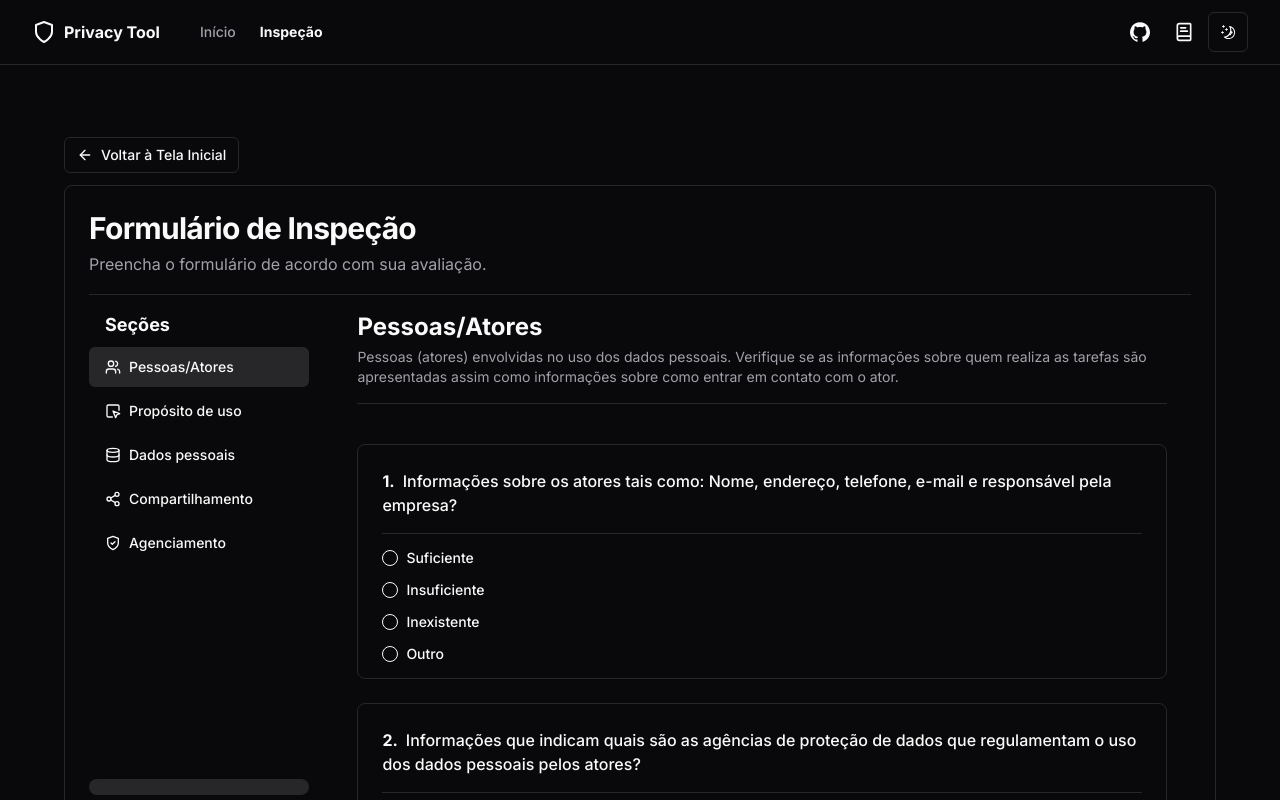
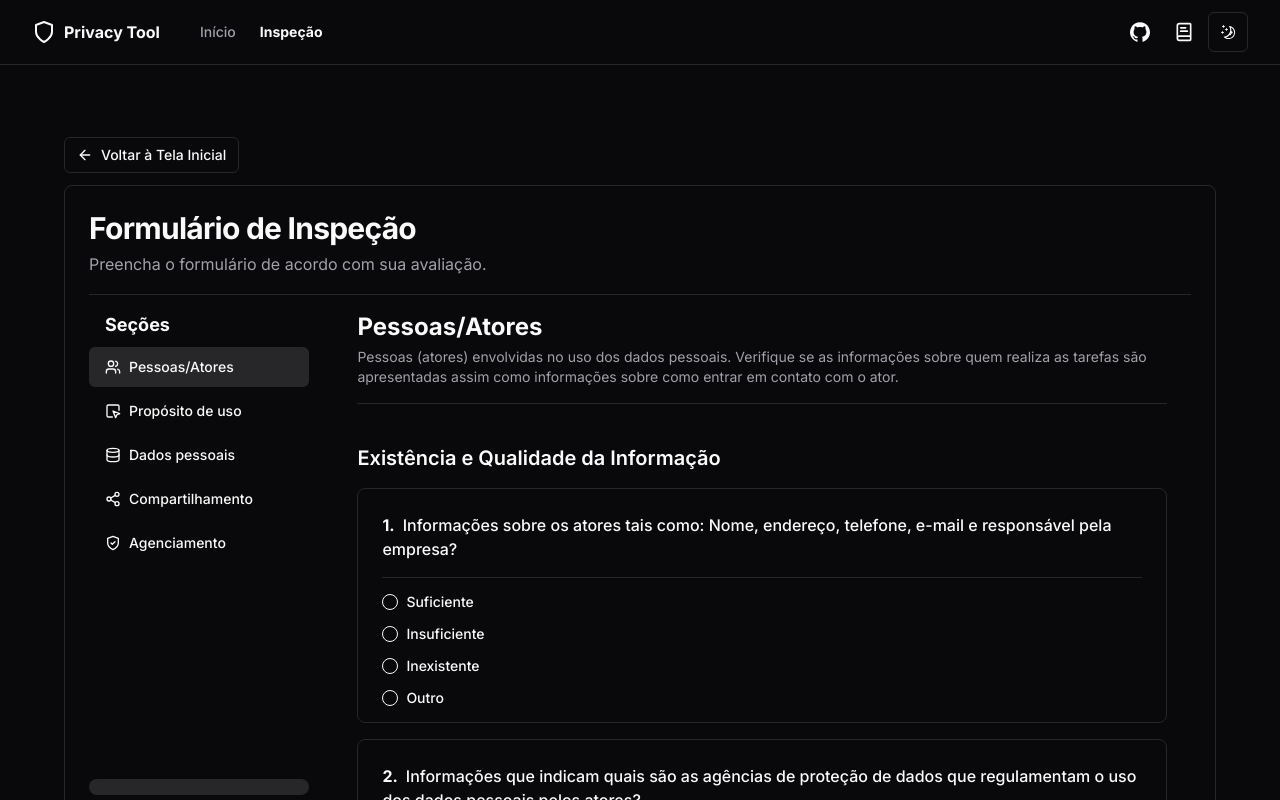
Before and after one commit to malumsz/tcc, a Next.js app: page /form-page in a window 1280 px wide. Shown: the top 800 px of the page. Built offline with nearby package versions, Linux system fonts and the light colour scheme.

Commit message:
form sections

```diff
--- a/components/form.tsx
+++ b/components/form.tsx
@@ -11,47 +11,61 @@ import { ScrollArea } from "@/components/ui/scroll-area"
 import { Separator } from "@/components/ui/separator"
 import { Progress } from "@/components/ui/progress"
 import { cn } from "@/lib/utils"
+import HomeButton from '@/components/home-button'
 import { MousePointerSquare, Users, Database, Share2, ShieldCheck, LucideIcon, CheckCircle2, ArrowLeft } from 'lucide-react'
 import { useRouter } from 'next/navigation'
-import HomeButton from '@/components/home-button'
 
 type QuestionSection = 'Pessoas/Atores' | 'Propósito de uso' | 'Dados pessoais' | 'Compartilhamento' | 'Agenciamento';
+type QuestionCategory = 'Existência e Qualidade da Informação' | 'Formato de Apresentação';
 
-const questions: Record<QuestionSection, string[]> = {
-  'Pessoas/Atores': [
+const questions: Record<QuestionSection, Record<QuestionCategory, string[]>> = {
+  'Pessoas/Atores': {
+    'Existência e Qualidade da Informação': [
       'Informações sobre os atores tais como: Nome, endereço, telefone, e-mail e responsável pela empresa?',
       'Informações que indicam quais são as agências de proteção de dados que regulamentam o uso dos dados pessoais pelos atores?',
       'Informações sobre o papel (função) de cada ator no uso dos dados pessoais?',
+    ],
+    'Formato de Apresentação': [
       'Elementos de design (textos, figuras, fotos etc) utilizados para apresentar as informações dos atores.',
       'Simplicidade, objetividade e relevância das informações de forma a auxiliar efetivamente na análise dos atores envolvidos no uso dos dados pessoais.',
       'Facilidade de acesso das informações de forma a não exigir que o indivíduo realize buscas complexas ou análise/leia de grandes volumes de textos.',
       'As informações existentes descartam a necessidade do indivíduo buscar informações em outras fontes.',
     ],
-  'Propósito de uso': [
+  },
+  'Propósito de uso': {
+    'Existência e Qualidade da Informação': [
       'Descrição do objetivo de uso dos dados pessoais.',
       'Informação sobre a lei/regulamentação que torna o uso dos dados pessoais legal.',
       'Informações sobre quais dados pessoais serão utilizados para atingir os objetivos apontados.',
       'Informação do ator responsável legal pelo uso dos dados pessoais.',
       'Informações sobre a existência, ou não, da utilização ou processamento de dados pessoais feitas exclusivamente por computador, sem a supervisão humana.',
       'Informações sobre o período de manipulação dos dados pessoais para o propósito indicado.',
+    ],
+    'Formato de Apresentação': [
       'Elementos de design (textos, figuras, fotos etc) utilizados para apresentar as informações sobre o(s) propósito(s) de uso dos dados.',
       'Simplicidade, objetividade e relevância das informações, de forma a auxiliar efetivamente na análise do(s) propósito(s) de uso dos dados pessoais.',
       'Facilidade de acesso das informações de forma a não exigir que o indivíduo realize buscas complexas ou análise/leia grandes volumes de textos.',
       'As informações existentes descartam a necessidade do usuário buscar informações em outras fontes.',
     ],
-  'Dados pessoais': [
+  },
+  'Dados pessoais': {
+    'Existência e Qualidade da Informação': [
       'Informações de quais dados pessoais são utilizados.',
       'Descrição de como os dados pessoais são compostos (detalhes que possam explicar melhor os dados pessoais).',
       'Informações sobre a origem dos dados (dispositivos, compra de terceiros, compartilhamento etc).',
       'Em caso de obrigatoriedade da disponibilização dos dados pelos indivíduos, informações sobre o que pode ocorrer no caso da não coleta dos dados.',
       'Informações sobre o objetivo do uso do dado pessoal e como (qual processo) é feito com o dado pessoal.',
       'Informações sobre a permissão concedida pelo indivíduo para o uso dos dados pessoais.',
+    ],
+    'Formato de Apresentação': [
       'Elementos de design (textos, figuras, fotos etc) utilizados para apresentar as informações sobre os dados pessoais manipulados',
       'Simplicidade, objetividade e relevância das informações de forma a auxiliar efetivamente na análise do propósito de uso os dados pessoais',
       'Facilidade de acesso das informações de forma a não exigir que o indivíduo realize buscas complexas ou análise/leia grandes volumes de textos.',
       'As informações existentes descartam a necessidade do usuário buscar informações em outras fontes.',
     ],
-  'Compartilhamento': [
+  },
+  'Compartilhamento': {
+    'Existência e Qualidade da Informação': [
       'Informações de quais dados pessoais são transferidos ou compartilhados com terceiros.',
       'Informações sobre o motivo da transferência e/ou compartilhamento dos dados pessoais.',
       'Informações sobre a base legal (lei/regulamentação) que garante a legalidade do compartilhamento dos dados.',
@@ -60,20 +74,27 @@ const questions: Record<QuestionSection, string[]> = {
       'Relação de quais dados foram transferidos ou compartilhados e como foram obtidos.',
       'Informações para relembrar como você permitiu e/ou autorizou o compartilhamento dos dados pessoais.',
       'Informações sobre os eventos que causam a transferência/compartilhamento dos dados pessoais.',
+    ],
+    'Formato de Apresentação': [
       'Elementos de design (textos, figuras, fotos etc) utilizados para apresentar as informações sobre a transferência/compartilhamento dos dados.',
       'Simplicidade, objetividade e relevância das informações de forma a auxiliar efetivamente na análise da transferência/compartilhamento dos dados.',
       'Facilidade de acesso das informações de forma a não exigir que o indivíduo realize buscas complexas ou análise/leia grandes volumes de textos.',
       'As informações existentes descartam a necessidade do usuário buscar informações em outras fontes.',
     ],
-  'Agenciamento': [
+  },
+  'Agenciamento': {
+    'Existência e Qualidade da Informação': [
       'Informações de como o indivíduo pode solicitar cópia de seus dados, alteração de permissão de uso dos dados, realizar uma reclamação ou exercer qualquer direito sobre os seus dados.',
       'Informações sobre meios de contato, telefones, e-mails sobre os atores envolvidos no uso dos dados pessoais.',
       'Informações e/ou recursos para o indivíduo solicitar cópia de seus dados, alteração de permissão de uso dos dados, realizar uma reclamação ou exercer qualquer direito sobre os seus dados diretamente no software, sem a necessidade de entrar em contato.',
+    ],
+    'Formato de Apresentação': [
       'Elementos de design (textos, figuras, fotos etc) utilizados para apresentar as informações sobre agências de controle e ações para questionar ou verificar o uso dos dados.',
       'Simplicidade, objetividade e relevância das informações de forma a auxiliar efetivamente na análise das agências de controle e ações para questionar ou verificar o uso dos dados.',
       'Facilidade de acesso das informações de forma a não exigir que o indivíduo realize buscas complexas ou análise/leia grandes volumes de textos.',
       'As informações existentes descartam a necessidade do usuário buscar informações em outras fontes.',
     ],
+  },
 }
 
 const sectionDescriptions: Record<QuestionSection, string> = {
@@ -92,36 +113,36 @@ const sectionIcons: Record<QuestionSection, LucideIcon> = {
   'Agenciamento': ShieldCheck,
 }
 
-export default function Form() {
+export default function FormularioInspecao() {
   const router = useRouter()
 
-  const initialFormData: Record<QuestionSection, Record<number, string>> = Object.keys(questions).reduce((acc, section) => {
+  const initialFormData: Record<QuestionSection, Record<string, string>> = Object.keys(questions).reduce((acc, section) => {
     acc[section as QuestionSection] = {};
     return acc;
-  }, {} as Record<QuestionSection, Record<number, string>>);
+  }, {} as Record<QuestionSection, Record<string, string>>);
 
-  const [formData, setFormData] = useState<Record<QuestionSection, Record<number, string>>>(initialFormData);
-  const [otherText, setOtherText] = useState<Record<QuestionSection, Record<number, string>>>(initialFormData);
+  const [formData, setFormData] = useState<Record<QuestionSection, Record<string, string>>>(initialFormData);
+  const [otherText, setOtherText] = useState<Record<QuestionSection, Record<string, string>>>(initialFormData);
   const [activeSection, setActiveSection] = useState<QuestionSection>('Pessoas/Atores');
   const [progress, setProgress] = useState<Record<QuestionSection, number>>({} as Record<QuestionSection, number>);
   const [totalProgress, setTotalProgress] = useState<number>(0);
 
-  const handleRadioChange = (section: QuestionSection, questionIndex: number, value: string) => {
+  const handleRadioChange = (section: QuestionSection, questionKey: string, value: string) => {
     setFormData(prev => ({
       ...prev,
       [section]: {
         ...prev[section],
-        [questionIndex]: value
+        [questionKey]: value
       }
     }))
   }
 
-  const handleOtherTextChange = (section: QuestionSection, questionIndex: number, value: string) => {
+  const handleOtherTextChange = (section: QuestionSection, questionKey: string, value: string) => {
     setOtherText(prev => ({
       ...prev,
       [section]: {
         ...prev[section],
-        [questionIndex]: value
+        [questionKey]: value
       }
     }))
   }
@@ -139,11 +160,11 @@ export default function Form() {
     let totalQuestions = 0;
 
     (Object.keys(questions) as QuestionSection[]).forEach(section => {
-      const sectionQuestions = questions[section].length
-      const answeredQuestions = Object.keys(formData[section] || {}).length
-      newProgress[section] = (answeredQuestions / sectionQuestions) * 100
-      totalAnswered += answeredQuestions
-      totalQuestions += sectionQuestions
+      const sectionQuestions = Object.values(questions[section]).flat().length;
+      const answeredQuestions = Object.keys(formData[section] || {}).length;
+      newProgress[section] = (answeredQuestions / sectionQuestions) * 100;
+      totalAnswered += answeredQuestions;
+      totalQuestions += sectionQuestions;
     })
 
     setProgress(newProgress)
@@ -220,43 +241,53 @@ export default function Form() {
                       <p className="text-sm text-muted-foreground mt-1">{sectionDescriptions[activeSection]}</p>
                       <Separator className="mt-4" />
                     </div>
-                    {questions[activeSection].map((question, qIndex) => (
-                      <Card key={qIndex} className="relative">
+                    {Object.entries(questions[activeSection]).map(([category, categoryQuestions]) => (
+                      <div key={category}>
+                        <h3 className="text-xl font-semibold mb-4">{category}</h3>
+                        {categoryQuestions.map((question, qIndex) => {
+                          const questionNumber = Object.values(questions[activeSection])
+                            .flat()
+                            .findIndex((q) => q === question) + 1;
+                          return (
+                            <Card key={`${category}-${qIndex}`} className="relative mb-4">
                               <CardContent className="pt-6 pb-4 px-6">
                                 <motion.div
                                   initial={{ opacity: 0, y: 20 }}
                                   animate={{ opacity: 1, y: 0 }}
-                            transition={{ delay: qIndex * 0.1 }}
+                                  transition={{ delay: questionNumber * 0.1 }}
                                 >
                                   <Label className="text-base font-medium mb-2 block">
-                              <span className="font-bold mr-2">{qIndex + 1}.</span>
+                                    <span className="font-bold mr-2">{questionNumber}.</span>
                                     {question}
                                   </Label>
                                   <Separator className="my-4" />
                                   <RadioGroup
-                              value={formData[activeSection]?.[qIndex] || ""}
-                              onValueChange={(value) => handleRadioChange(activeSection, qIndex, value)}
+                                    value={formData[activeSection]?.[`${category}-${qIndex}`] || ""}
+                                    onValueChange={(value) => handleRadioChange(activeSection, `${category}-${qIndex}`, value)}
                                     className="flex flex-col space-y-2 mt-2"
                                   >
                                     {['Suficiente', 'Insuficiente', 'Inexistente', 'Outro'].map((option) => (
                                       <div key={option} className="flex items-center space-x-2">
-                                  <RadioGroupItem value={option} id={`${activeSection}-${qIndex}-${option}`} />
-                                  <Label htmlFor={`${activeSection}-${qIndex}-${option}`}>{option}</Label>
+                                        <RadioGroupItem value={option} id={`${activeSection}-${category}-${qIndex}-${option}`} />
+                                        <Label htmlFor={`${activeSection}-${category}-${qIndex}-${option}`}>{option}</Label>
                                       </div>
                                     ))}
                                   </RadioGroup>
-                            {formData[activeSection]?.[qIndex] === 'Outro' && (
+                                  {formData[activeSection]?.[`${category}-${qIndex}`] === 'Outro' && (
                                     <Input
                                       type="text"
                                       placeholder="Descreva"
                                       className="mt-2"
-                                value={otherText[activeSection]?.[qIndex] || ''}
-                                onChange={(e) => handleOtherTextChange(activeSection, qIndex, e.target.value)}
+                                      value={otherText[activeSection]?.[`${category}-${qIndex}`] || ''}
+                                      onChange={(e) => handleOtherTextChange(activeSection, `${category}-${qIndex}`, e.target.value)}
                                     />
                                   )}
                                 </motion.div>
                               </CardContent>
                             </Card>
+                          );
+                        })}
+                      </div>
                     ))}
                   </div>
                 </ScrollArea>
--- a/package.json
+++ b/package.json
@@ -17,6 +17,7 @@
     "@radix-ui/react-alert-dialog": "^1.1.1",
     "@radix-ui/react-dialog": "^1.1.1",
     "@radix-ui/react-dropdown-menu": "^2.1.1",
+    "@radix-ui/react-hover-card": "^1.1.1",
     "@radix-ui/react-icons": "^1.3.0",
     "@radix-ui/react-label": "^2.1.0",
     "@radix-ui/react-popover": "^1.1.1",
```
Also changed, not shown: components/ui/hover-card.tsx (added, +27 -0 lines), 1 other file (tests, documents, lock files or other folders). Lines whose indentation alone changed are shown as unchanged.
